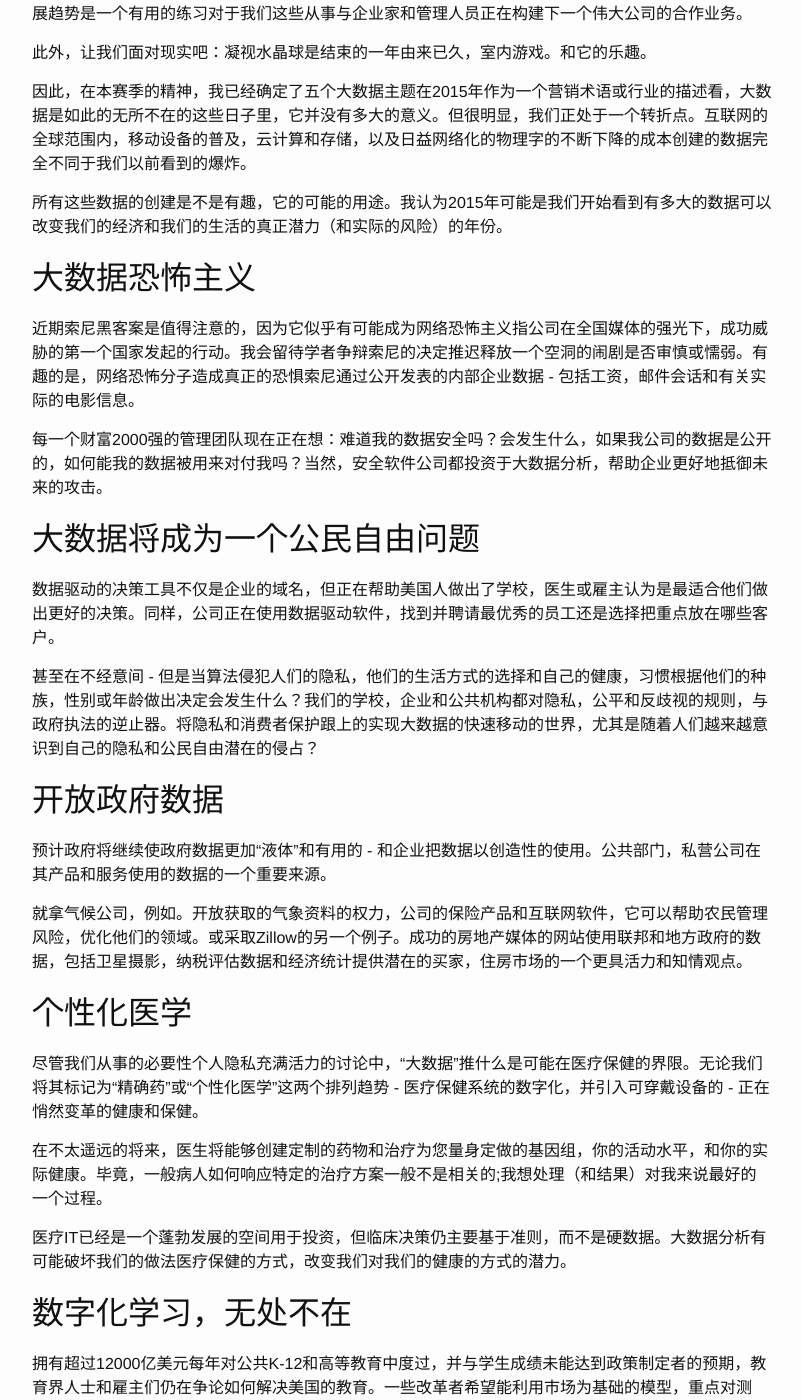
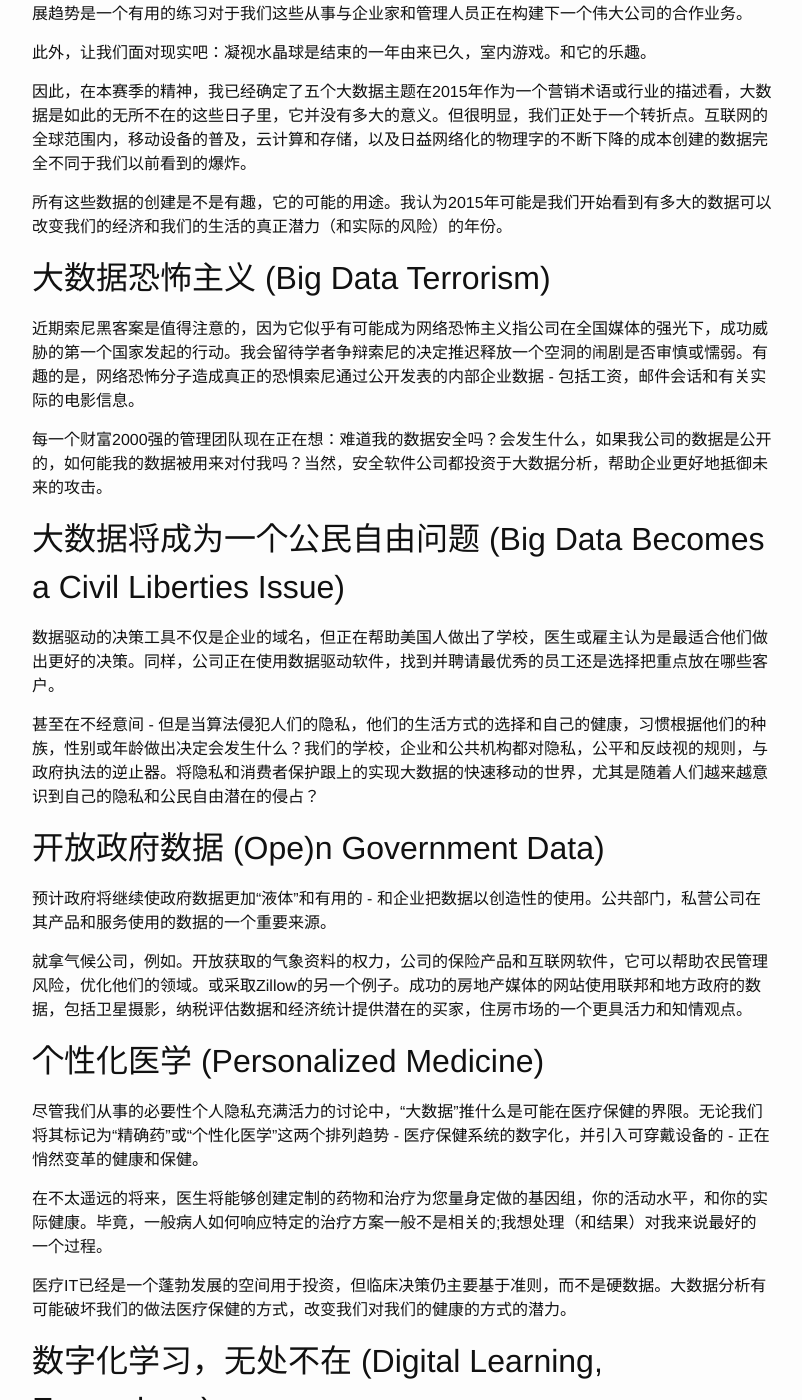
Before and after one commit to thetophu/thetophu.github.io, a Jekyll site: the page built from _posts/2015-01-03-How-Big-Data-Will-Transform-Our-Economy-And-Our-Lives-In-2015.md, in a window 1280 px wide and 1400 px high, scrolled down 327 px. Shown: the whole window, without its empty margins (238-1040 px from the left). Built offline with Jekyll 4.4.1, drawn with Linux system fonts in a browser that asks for light colours.

Commit message:
Update 2015-01-03-How-Big-Data-Will-Transform-Our-Economy-And-Our-Lives-In-2015.md

```diff
--- a/_posts/2015-01-03-How-Big-Data-Will-Transform-Our-Economy-And-Our-Lives-In-2015.md
+++ b/_posts/2015-01-03-How-Big-Data-Will-Transform-Our-Economy-And-Our-Lives-In-2015.md
@@ -16,25 +16,25 @@ Source: http://techcrunch.com/2015/01/02/the-year-of-big-data-is-upon-us
 
 所有这些数据的创建是不是有趣，它的可能的用途。我认为2015年可能是我们开始看到有多大的数据可以改变我们的经济和我们的生活的真正潜力（和实际的风险）的年份。
 
-##大数据恐怖主义
+##大数据恐怖主义 (Big Data Terrorism)
 
 近期索尼黑客案是值得注意的，因为它似乎有可能成为网络恐怖主义指公司在全国媒体的强光下，成功威胁的第一个国家发起的行动。我会留待学者争辩索尼的决定推迟释放一个空洞的闹剧是否审慎或懦弱。有趣的是，网络恐怖分子造成真正的恐惧索尼通过公开发表的内部企业数据 - 包括工资，邮件会话和有关实际的电影信息。
 
 每一个财富2000强的管理团队现在正在想：难道我的数据安全吗？会发生什么，如果我公司的数据是公开的，如何能我的数据被用来对付我吗？当然，安全软件公司都投资于大数据分析，帮助企业更好地抵御未来的攻击。
 
-##大数据将成为一个公民自由问题
+##大数据将成为一个公民自由问题 (Big Data Becomes a Civil Liberties Issue)
 
 数据驱动的决策工具不仅是企业的域名，但正在帮助美国人做出了学校，医生或雇主认为是最适合他们做出更好的决策。同样，公司正在使用数据驱动软件，找到并聘请最优秀的员工还是选择把重点放在哪些客户。
 
 甚至在不经意间 - 但是当算法侵犯人们的隐私，他们的生活方式的选择和自己的健康，习惯根据他们的种族，性别或年龄做出决定会发生什么？我们的学校，企业和公共机构都对隐私，公平和反歧视的规则，与政府执法的逆止器。将隐私和消费者保护跟上的实现大数据的快速移动的世界，尤其是随着人们越来越意识到自己的隐私和公民自由潜在的侵占？
 
-##开放政府数据
+##开放政府数据 (Ope)n Government Data)
 
 预计政府将继续使政府数据更加“液体”和有用的 - 和企业把数据以创造性的使用。公共部门，私营公司在其产品和服务使用的数据的一个重要来源。
 
 就拿气候公司，例如。开放获取的气象资料的权力，公司的保险产品和互联网软件，它可以帮助农民管理风险，优化他们的领域。或采取Zillow的另一个例子。成功的房地产媒体的网站使用联邦和地方政府的数据，包括卫星摄影，纳税评估数据和经济统计提供潜在的买家，住房市场的一个更具活力和知情观点。
 
-##个性化医学
+##个性化医学 (Personalized Medicine)
 
 尽管我们从事的必要性个人隐私充满活力的讨论中，“大数据”推什么是可能在医疗保健的界限。无论我们将其标记为“精确药”或“个性化医学”这两个排列趋势 - 医疗保健系统的数字化，并引入可穿戴设备的 - 正在悄然变革的健康和保健。
 
@@ -42,7 +42,7 @@ Source: http://techcrunch.com/2015/01/02/the-year-of-big-data-is-upon-us
 
 医疗IT已经是一个蓬勃发展的空间用于投资，但临床决策仍主要基于准则，而不是硬数据。大数据分析有可能破坏我们的做法医疗保健的方式，改变我们对我们的健康的方式的潜力。
 
-##数字化学习，无处不在
+##数字化学习，无处不在 (Digital Learning, Everywhere)
 
 拥有超过12000亿美元每年对公共K-12和高等教育中度过，并与学生成绩未能达到政策制定者的预期，教育界人士和雇主们仍在争论如何解决美国的教育。一些改革者希望能利用市场为基础的模型，重点对测试，问责制和业绩;其他希望能提升教师职业，引发学校和资源重新投资。
 
```
